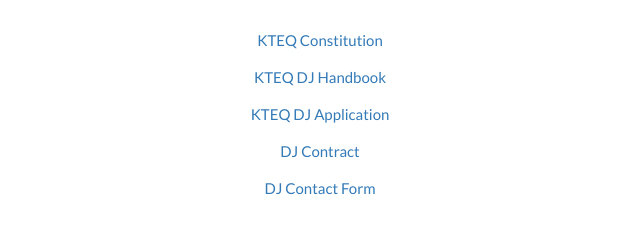
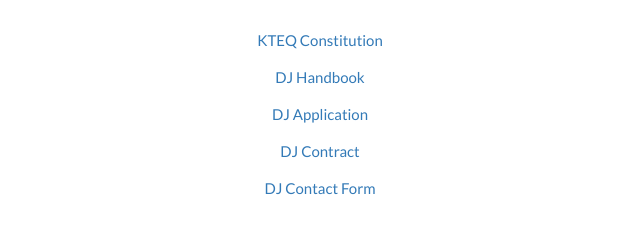
Before and after one commit to adamkraus6/KTEQ, a plain HTML site: page forms.html in a window 1280 px wide. Shown: the part 719-952 px from the top of the page, 320-960 px from the left. Drawn offline with nearby package versions, Linux system fonts and the light colour scheme.

Commit message:
dj application form with page

```diff
--- a/forms.html
+++ b/forms.html
@@ -46,10 +46,10 @@
 					<a target="_blank" href="doc/KTEQ_Constitution.pdf">KTEQ Constitution</a>
 				</p>
 				<p class="text-center">
-					<a target="_blank" href="doc/KTEQ_DJ_Handbook.pdf">KTEQ DJ Handbook</a>
+					<a target="_blank" href="doc/KTEQ_DJ_Handbook.pdf">DJ Handbook</a>
 				</p>
 				<p class="text-center">
-					<a target="_blank" href="TODO">KTEQ DJ Application</a>
+					<a target="_blank" href="doc/KTEQ_DJ_Application.pdf">DJ Application</a>
 				</p>
 				<p class="text-center">
 					<a target="_blank" href="doc/KTEQ_DJ_Contract.pdf">DJ Contract</a>
```
Also changed, not shown: 1 other file.
